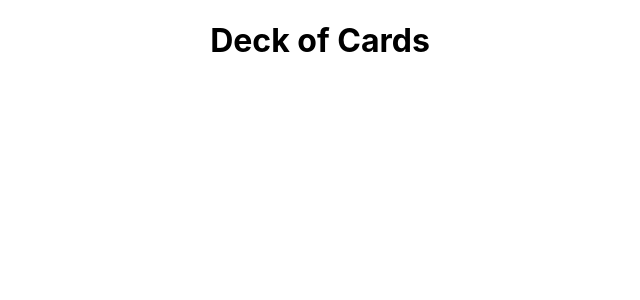
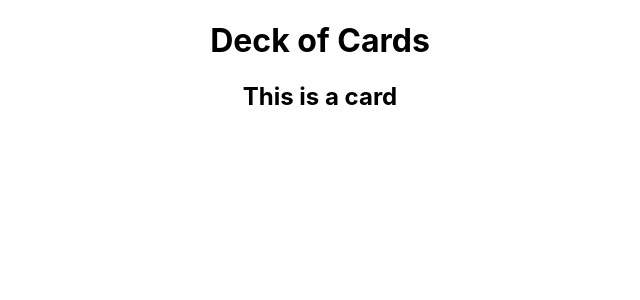
Before and after one commit to Guillermo-Martin/deck-of-cards, a React (Create React App) app: page / in a window 1280 px wide. Shown: the top 300 px of the page, without its empty margins (320-960 px from the left). Built offline with nearby package versions, Linux system fonts and the light colour scheme.

Commit message:
Create components folder and Card component

```diff
--- a/src/App.js
+++ b/src/App.js
@@ -1,10 +1,12 @@
 import React from 'react';
+import Card from './components/Card';
 import './App.css';
 
 function App() {
   return (
     <div className="App">
       <h1>Deck of Cards</h1>
+      <Card />
     </div>
   );
 }
--- /dev/null
+++ b/src/components/Card.js
@@ -0,0 +1,11 @@
+import React from 'react';
+
+function Card() {
+  return (
+    <div>
+      <h2>This is a card</h2>
+    </div>
+  );
+}
+
+export default Card;
```
